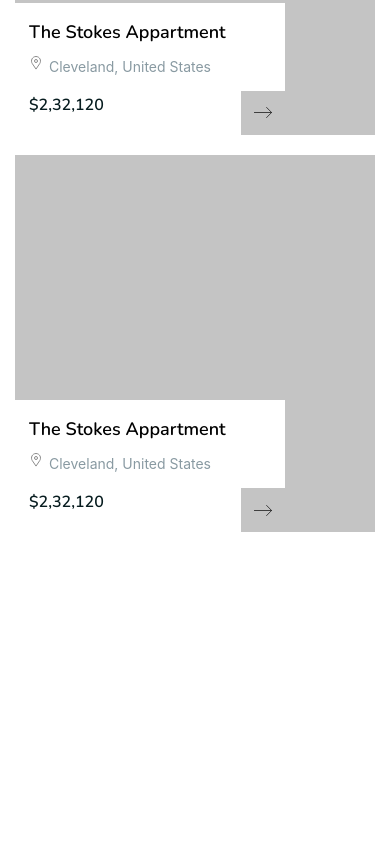
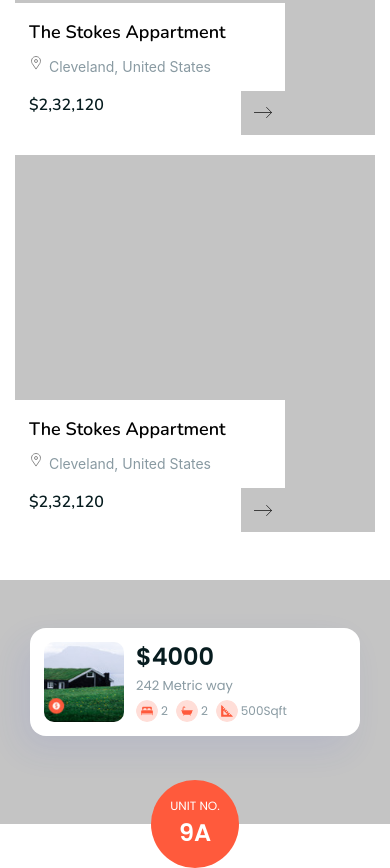
Before and after one commit to 2H1EU8/fastcoding-test, a plain HTML site: page index.html in a window 390 px wide. Shown: the part 6791-7659 px from the top of the page. Before the commit the page ends 7371 px from the top, so only its background shows below. Drawn offline with Linux system fonts and the light colour scheme.

Commit message:
ui: implement house card

```diff
--- a/assets/styles/layout.css
+++ b/assets/styles/layout.css
@@ -1425,6 +1425,178 @@
   }
 }
 
+/* House Card Styles */
+.divider {
+  background-color: var(--primary-gray);
+  padding: 9.3rem 0;
+  position: relative;
+}
+
+.divider .divider-ctn {
+  display: flex;
+  justify-content: center;
+}
+
+.house-card {
+  margin-right: 40px;
+  display: flex;
+  gap: 20px;
+  align-items: center;
+  background-color: var(--primary-light);
+  width: fit-content;
+  padding: 20px;
+  border-radius: 20px;
+  box-shadow: -10px 14px 34px 0px #3C50E017;
+}
+
+.house-card img {
+  flex: 0 0 auto;
+  border-radius: 12px;
+}
+
+.house-card-info {
+  display: flex;
+  flex-direction: column;
+  gap: 8px;
+}
+
+.house-card-title {
+  font-family: 'Poppins', sans-serif;
+  font-weight: 600;
+  color: var(--dark);
+  font-size: 30px;
+  letter-spacing: -1.5%;
+}
+
+.house-card-description, .house-card-meta-item>span {
+  font-family: 'Poppins', sans-serif;
+  font-size: 14px;
+  letter-spacing: -1%;
+  color: var(--description-gray);
+}
+
+.house-card-meta {
+  display: flex;
+  gap: 16px;
+}
+
+.house-card-meta-item {
+  display: flex;
+  align-items: center;
+  gap: 4px;
+}
+
+.unit {
+  width: 120px;
+  height: 120px;
+  position: absolute;
+  bottom: -60px;
+  left: 20%;
+  background-color: var(--accent);
+  color: var(--primary-light);
+  display: flex;
+  flex-direction: column;
+  justify-content: center;
+  align-items: center;
+  border-radius: 50%;
+}
+
+.unit .unit-label {
+  font-family: 'Poppins', sans-serif;
+  font-weight: 500;
+  font-size: 18px;
+  letter-spacing: -1.5%;
+  color: var(--primary-light);
+  text-transform: uppercase;
+}
+
+.unit-number {
+  font-family: 'Poppins', sans-serif;
+  font-weight: 600;
+  font-size: 32px;
+  letter-spacing: -1.5%;
+  color: var(--primary-light);
+}
+
+/* Responsive House Card - Mobile */
+@media (max-width: 47.999rem) {
+  .divider {
+    padding: 3rem 0 5.5rem;
+  }
+
+  .divider .divider-ctn {
+    flex-direction: column;
+    align-items: center;
+  }
+
+  .house-card {
+    width: 100%;
+    max-width: 330px;
+    margin-right: 0;
+    gap: 12px;
+    padding: 14px;
+    border-radius: 16px;
+  }
+
+  .house-card > img {
+    flex: 0 0 80px;
+    width: 80px;
+    height: 80px;
+    object-fit: cover;
+    border-radius: 10px;
+  }
+
+  .house-card-info {
+    flex: 1;
+    min-width: 0;
+    gap: 4px;
+  }
+
+  .house-card-title {
+    font-size: 24px;
+    line-height: 30px;
+  }
+
+  .house-card-description {
+    font-size: 13px;
+    line-height: 20px;
+  }
+
+  .house-card-meta {
+    flex-wrap: wrap;
+    gap: 8px;
+  }
+
+  .house-card-meta-item {
+    gap: 3px;
+  }
+
+  .house-card-meta-item > img {
+    width: 22px;
+    height: 22px;
+  }
+
+  .house-card-meta-item > span {
+    font-size: 12px;
+  }
+
+  .unit {
+    width: 88px;
+    height: 88px;
+    bottom: -44px;
+    left: 50%;
+    transform: translateX(-50%);
+  }
+
+  .unit .unit-label {
+    font-size: 12px;
+  }
+
+  .unit-number {
+    font-size: 24px;
+  }
+}
+
 /* Utilities */
 .lg-container {
   max-width: var(--lg-container);
--- a/index.html
+++ b/index.html
@@ -478,6 +478,36 @@
           </div>
         </div>
       </section>
+      <!-- Divider Section -->
+      <div class="divider">
+        <div class="container divider-ctn">
+          <div class="house-card">
+            <img src="/assets/image/house-img.jpg" alt="House Icon" width="110" height="110">
+            <div class="house-card-info">
+              <h4 class="house-card-title">$4000</h4>
+              <p class="house-card-description">242 Metric way</p>
+              <div class="house-card-meta">
+                <div class="house-card-meta-item">
+                  <img src="/assets/icon/bed-round.svg" alt="Bedroom Icon" width="30" height="30">
+                  <span>2</span>
+                </div>
+                <div class="house-card-meta-item">
+                  <img src="/assets/icon/bath-round.svg" alt="Bathroom Icon" width="30" height="30">
+                  <span>2</span>
+                </div>
+                <div class="house-card-meta-item">
+                  <img src="/assets/icon/ruler-round.svg" alt="Area Icon" width="30" height="30">
+                  <span>500Sqft</span>
+                </div>
+              </div>
+            </div>
+          </div>
+          <div class="unit">
+            <span class="unit-label">Unit No.</span>
+            <span class="unit-number">9A</span>
+          </div>
+        </div>
+      </div>
     </main>
     <footer></footer>
   </body>
```
Also changed, not shown: assets/icon/bath-round.svg (added), assets/icon/bed-round.svg (added), assets/icon/ruler-round.svg (added), assets/image/house-img.jpg (added).
